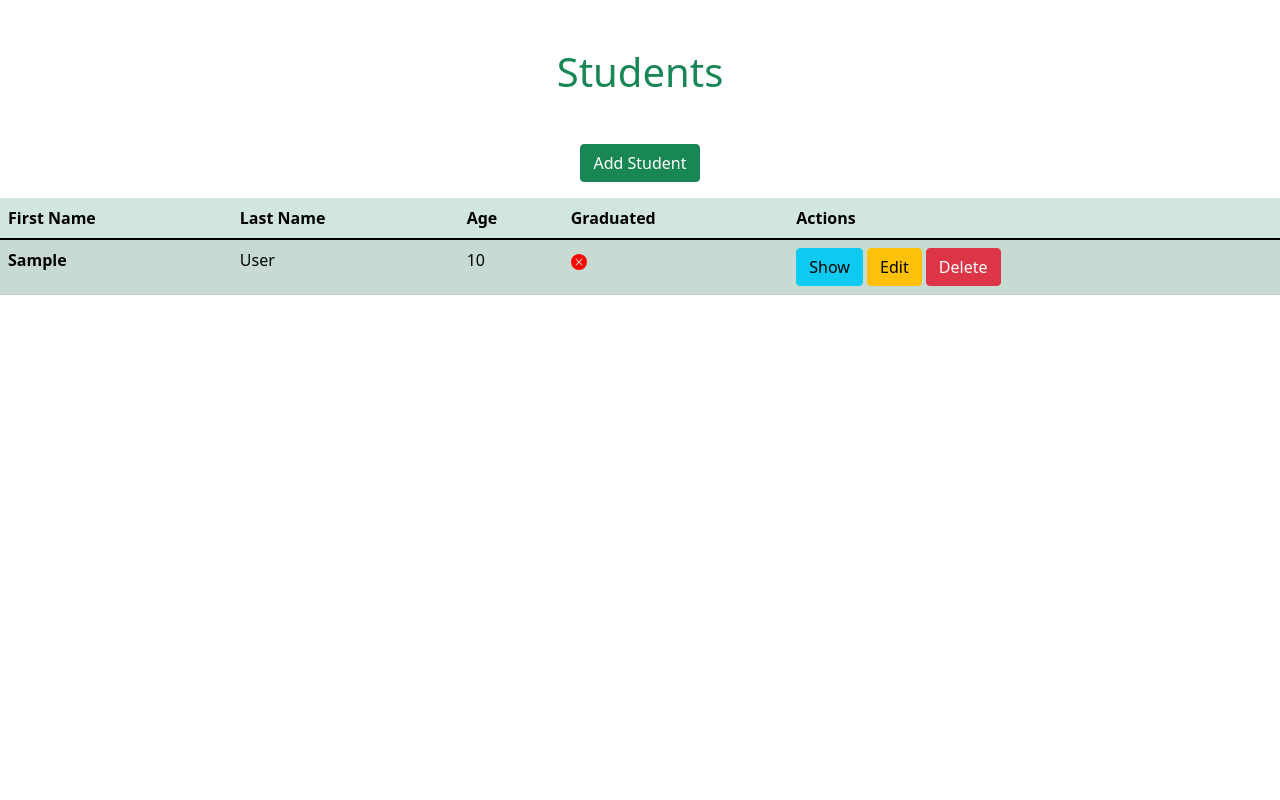
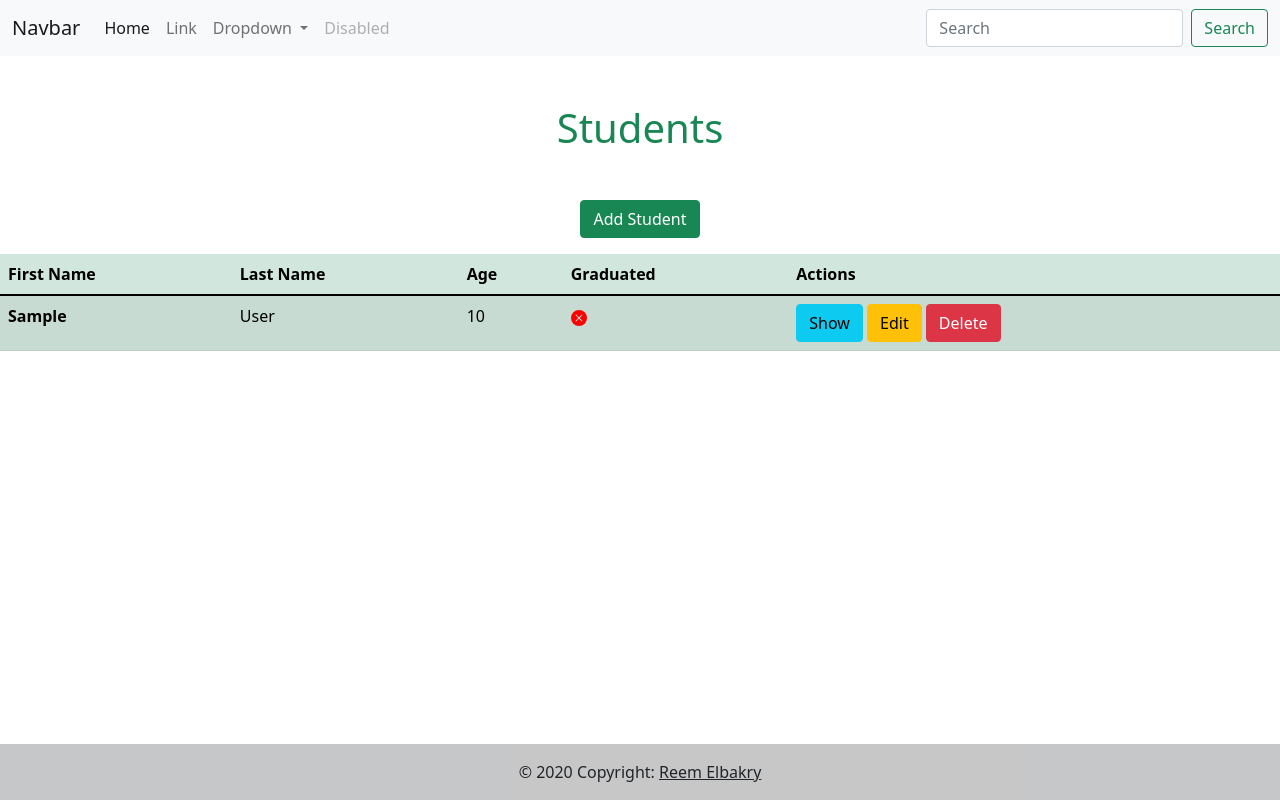
Before and after one commit to reem-elbakry/django, a Django app: page /djapp/home/ in a window 1280 px wide. Run offline with Django 4.2, Linux system fonts and the light colour scheme; tables that the repository leaves empty hold one stand-in row (values such as "Sample post").

Commit message:
include footer and header in base

```diff
--- a/templates/djapp/base.html
+++ b/templates/djapp/base.html
@@ -4,10 +4,13 @@
     <meta charset="UTF-8">
     <meta http-equiv="X-UA-Compatible" content="IE=edge">
     <meta name="viewport" content="width=device-width, initial-scale=1.0">
-    <title>Base</title>
+    <title>My App</title>
     <link href="https://cdn.jsdelivr.net/npm/bootstrap@5.1.3/dist/css/bootstrap.min.css" rel="stylesheet" integrity="sha384-1BmE4kWBq78iYhFldvKuhfTAU6auU8tT94WrHftjDbrCEXSU1oBoqyl2QvZ6jIW3" crossorigin="anonymous">
 </head>
 <body>
+
+    {% include 'djapp/header.html' %}
+
     {% block title_block %}
 
     {% endblock %}
@@ -16,5 +19,8 @@
     {% block main_block %}
 
     {% endblock %}
+
+    {% include 'djapp/footer.html' %}
+
 </body>
 </html>
--- /dev/null
+++ b/templates/djapp/footer.html
@@ -0,0 +1,22 @@
+<!DOCTYPE html>
+<html lang="en">
+<head>
+    <meta charset="UTF-8">
+    <meta http-equiv="X-UA-Compatible" content="IE=edge">
+    <meta name="viewport" content="width=device-width, initial-scale=1.0">
+    <title>Document</title>
+    <link href="https://cdn.jsdelivr.net/npm/bootstrap@5.1.3/dist/css/bootstrap.min.css" rel="stylesheet" integrity="sha384-1BmE4kWBq78iYhFldvKuhfTAU6auU8tT94WrHftjDbrCEXSU1oBoqyl2QvZ6jIW3" crossorigin="anonymous">
+
+</head>
+<body>
+    <footer class="bg-light text-center text-lg-start fixed-bottom">
+        <!-- Copyright -->
+        <div class="text-center p-3" style="background-color: rgba(0, 0, 0, 0.2);">
+          © 2020 Copyright:
+          <a class="text-dark" href="#">Reem Elbakry</a>
+        </div>
+        <!-- Copyright -->
+      </footer>
+    <script src="https://cdn.jsdelivr.net/npm/bootstrap@5.1.3/dist/js/bootstrap.bundle.min.js" integrity="sha384-ka7Sk0Gln4gmtz2MlQnikT1wXgYsOg+OMhuP+IlRH9sENBO0LRn5q+8nbTov4+1p" crossorigin="anonymous"></script>
+</body>
+</html>
--- /dev/null
+++ b/templates/djapp/header.html
@@ -0,0 +1,50 @@
+<!DOCTYPE html>
+<html lang="en">
+<head>
+    <meta charset="UTF-8">
+    <meta http-equiv="X-UA-Compatible" content="IE=edge">
+    <meta name="viewport" content="width=device-width, initial-scale=1.0">
+    <title>Document</title>
+    <link href="https://cdn.jsdelivr.net/npm/bootstrap@5.1.3/dist/css/bootstrap.min.css" rel="stylesheet" integrity="sha384-1BmE4kWBq78iYhFldvKuhfTAU6auU8tT94WrHftjDbrCEXSU1oBoqyl2QvZ6jIW3" crossorigin="anonymous">
+
+</head>
+<body>
+    <nav class="navbar navbar-expand-lg navbar-light bg-light">
+        <div class="container-fluid">
+          <a class="navbar-brand" href="#">Navbar</a>
+          <button class="navbar-toggler" type="button" data-bs-toggle="collapse" data-bs-target="#navbarSupportedContent" aria-controls="navbarSupportedContent" aria-expanded="false" aria-label="Toggle navigation">
+            <span class="navbar-toggler-icon"></span>
+          </button>
+          <div class="collapse navbar-collapse" id="navbarSupportedContent">
+            <ul class="navbar-nav me-auto mb-2 mb-lg-0">
+              <li class="nav-item">
+                <a class="nav-link active" aria-current="page" href="#">Home</a>
+              </li>
+              <li class="nav-item">
+                <a class="nav-link" href="#">Link</a>
+              </li>
+              <li class="nav-item dropdown">
+                <a class="nav-link dropdown-toggle" href="#" id="navbarDropdown" role="button" data-bs-toggle="dropdown" aria-expanded="false">
+                  Dropdown
+                </a>
+                <ul class="dropdown-menu" aria-labelledby="navbarDropdown">
+                  <li><a class="dropdown-item" href="#">Action</a></li>
+                  <li><a class="dropdown-item" href="#">Another action</a></li>
+                  <li><hr class="dropdown-divider"></li>
+                  <li><a class="dropdown-item" href="#">Something else here</a></li>
+                </ul>
+              </li>
+              <li class="nav-item">
+                <a class="nav-link disabled">Disabled</a>
+              </li>
+            </ul>
+            <form class="d-flex">
+              <input class="form-control me-2" type="search" placeholder="Search" aria-label="Search">
+              <button class="btn btn-outline-success" type="submit">Search</button>
+            </form>
+          </div>
+        </div>
+      </nav>
+    <script src="https://cdn.jsdelivr.net/npm/bootstrap@5.1.3/dist/js/bootstrap.bundle.min.js" integrity="sha384-ka7Sk0Gln4gmtz2MlQnikT1wXgYsOg+OMhuP+IlRH9sENBO0LRn5q+8nbTov4+1p" crossorigin="anonymous"></script>
+</body>
+</html>
```
